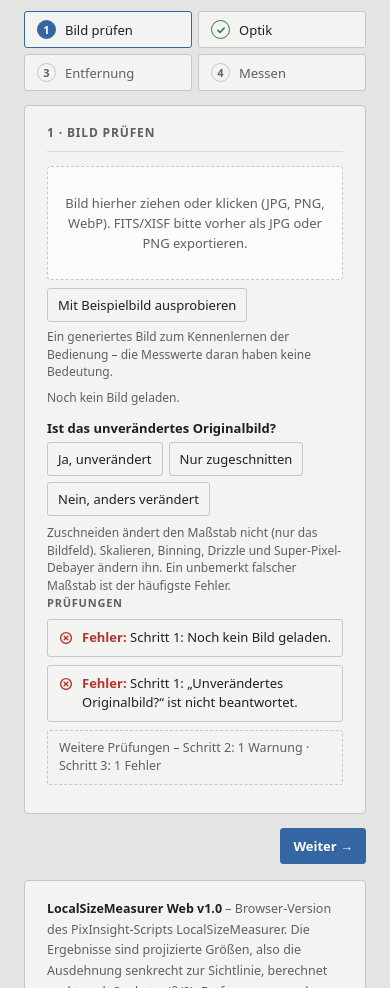
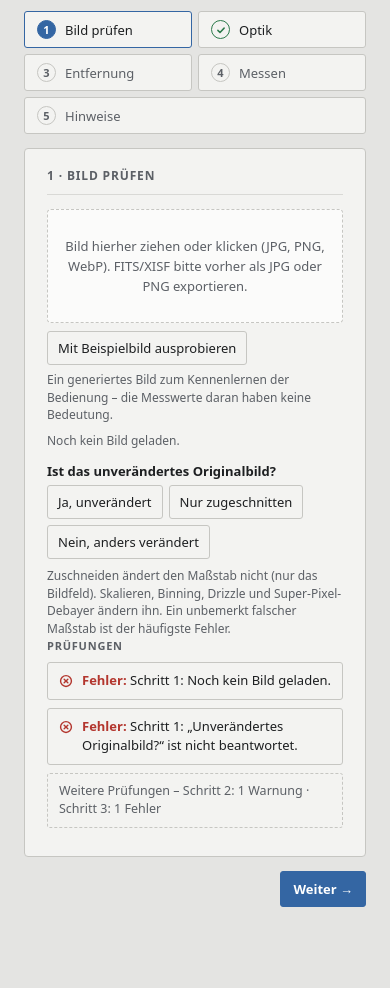
Before and after one commit to astromatz/localsizemeasurer, a plain HTML site: page index.html in a window 390 px wide. Shown: the part 112-1100 px from the top of the page. After the commit the page ends 1059 px from the top, so only its background shows below. Drawn offline with Linux system fonts and the light colour scheme.

Commit message:
Hinweise in eigenen Tab verschieben, Plate-Solve-Text kürzen
- Versionsinfo, Credits und Datenschutzhinweis aus dem Footer in
  einen eigenen 5. Tab "Hinweise" neben "Messen" verschoben
  (aufgeräumteres Layout, Schritt-Leiste und Navigation entsprechend
  erweitert)
- Plate-Solve-Hinweistext gekürzt und Dopplungen entfernt (Auflösung/
  Verkleinern/Export zusammengefasst), Link zu nova.astrometry.net
  bleibt erhalten

Co-Authored-By: Claude Sonnet 5 <noreply@anthropic.com>
Claude-Session: https://claude.ai/code/session_01UFRs1qGu8PumyASHUkgKKU

```diff
--- a/index.html
+++ b/index.html
@@ -109,7 +109,7 @@ kbd{background:var(--p2);border:1px solid var(--b);border-bottom-width:2px;borde
 <div><label>Sensor-Pixelbreite<span id="spOpt" class="opt"> (optional)</span></label><div class="u"><input id="sp" class="in" inputmode="decimal"><span>px</span></div><p class="why">Damit prüft die App, ob das Bild gebinnt, skaliert oder zugeschnitten wurde.</p></div></div>
 <div class="row"><div><label>Sensortyp</label><select id="col" class="in"><option value="c">Farbe (Bayer)</option><option value="m">Mono</option></select></div>
 <div id="dbw"><label>Debayer-Verfahren</label><select id="deb" class="in"><option value="">– bitte wählen –</option><option value="n">Normal (Bildbreite bleibt)</option><option value="s">Super-Pixel (halbe Breite)</option><option value="d">Drizzle</option></select><p class="why">Super-Pixel halbiert die Auflösung und verdoppelt die Pixelgröße.</p></div></div>
-<div class="row"><div><label>Bildskala aus deinem Plate-Solve (abtippen) <span class="opt">(optional)</span></label><div class="u"><input id="ps" class="in" inputmode="decimal" placeholder="z. B. 1,24"><span>″/px</span></div><p class="why">Die Bilddatei enthält diese Angabe nicht – bitte aus dem Ergebnis von ImageSolver, ASTAP oder astrometry.net übernehmen. Gilt nur, wenn das hochgeladene JPG/PNG in derselben Auflösung wie beim Lösen vorliegt (kein nachträgliches Verkleinern beim Export).</p><p class="hint">Noch nicht gelöst? <a href="https://nova.astrometry.net/upload" target="_blank" rel="noopener">Bei nova.astrometry.net</a> lässt sich ein Bild kostenlos astrometrisch lösen (außerhalb dieser App) – die dort angezeigte Bildskala kannst du anschließend hier eintragen.</p></div>
+<div class="row"><div><label>Bildskala aus deinem Plate-Solve (abtippen) <span class="opt">(optional)</span></label><div class="u"><input id="ps" class="in" inputmode="decimal" placeholder="z. B. 1,24"><span>″/px</span></div><p class="why">Deine Bilddatei trägt diese Angabe nicht – bitte aus ImageSolver, ASTAP oder astrometry.net übernehmen. Gilt nur, wenn das Bild seit dem Lösen nicht verkleinert wurde.</p><p class="hint">Noch nicht gelöst? <a href="https://nova.astrometry.net/upload" target="_blank" rel="noopener">Kostenlos bei nova.astrometry.net</a> (außerhalb dieser App).</p></div>
 <div><label class="chk" style="margin-top:34px"><input type="checkbox" id="psUse" class="in" disabled> Plate-Solve-Skala für die Messung verwenden</label><p class="hint">Nur verlässlich, wenn die Lösung nach dem letzten Skalieren oder Zuschneiden erstellt wurde und sich auf exakt dieses Bild bezieht.</p></div></div>
 <p class="hint">Alle Werte kannst du überschreiben.</p>
 <div class="tb" style="margin-top:10px"><button id="svP">Profil speichern</button><select id="ldP" style="width:auto"><option value="">Profil laden …</option></select></div>
@@ -151,9 +151,11 @@ kbd{background:var(--p2);border:1px solid var(--b);border-bottom-width:2px;borde
 
 <div class="nav"><button id="bk">← Zurück</button><button id="nx" class="pr">Weiter →</button></div>
 
-<div class="card ft" style="margin-top:16px"><b>LocalSizeMeasurer Web v1.0</b> – Browser-Version des PixInsight-Scripts LocalSizeMeasurer. Die Ergebnisse sind projizierte Größen, also die Ausdehnung senkrecht zur Sichtlinie, berechnet exakt nach 2 · d · tan(θ/2). Entfernungen und Katalogwerte sind Richtwerte mit Unsicherheit.<br><br>
+<div class="card hide" id="s5"><h2>5 · Hinweise</h2>
+<div class="ft"><b>LocalSizeMeasurer Web v1.0</b> – Browser-Version des PixInsight-Scripts LocalSizeMeasurer. Die Ergebnisse sind projizierte Größen, also die Ausdehnung senkrecht zur Sichtlinie, berechnet exakt nach 2 · d · tan(θ/2). Entfernungen und Katalogwerte sind Richtwerte mit Unsicherheit.<br><br>
 <b>Credits:</b> Idee und ursprünglicher Excel-Rechner von Rainer und Daniel – <a href="https://www.youtube.com/watch?v=s6AZzTCcYxc" target="_blank" rel="noopener">„Rechner! Ausdehnung pro Pixel in Kilometer bzw. Lichtjahre bei Mond Krater oder Planeten bestimmen“</a> (YouTube). Danke und Gruß an die beiden!<br><br>
 <b>Datenschutz:</b> Die App verarbeitet Bilder und Eingaben ausschließlich in deinem Browser. Sie überträgt keine Daten, setzt keine Cookies und lädt keine externen Dienste. Gespeicherte Optik-Profile liegen nur im lokalen Speicher deines Browsers und lassen sich dort jederzeit löschen. Auch die Wahl zwischen hellem und dunklem Design liegt nur im lokalen Speicher deines Browsers. Beim Aufruf der Seite verarbeitet der Hosting-Anbieter (GitHub Pages) technisch bedingt Zugriffsdaten wie die IP-Adresse; dafür gilt die Datenschutzerklärung von GitHub.</div>
+</div>
 </div>
 <script>
 // ===== Daten =====
@@ -338,8 +340,8 @@ function show(id,a,st){var h="",m={},any=0;
  $(id).innerHTML=h}
 function len(s){var d=Math.hypot(s.b.x-s.a.x,s.b.y-s.a.y);return s.t==="c"?2*d:d}
 // ===== UI =====
-function stBar(){var o=calc(),dn=[!!S.img&&S.orig!==null&&!(S.orig==="no"&&!$("chgT").value),o.sc>0,o.dkm>0,false];
-$("st").innerHTML=["Bild prüfen","Optik","Entfernung","Messen"].map(function(t,i){var a=i===S.step,d=dn[i]&&!a;
+function stBar(){var o=calc(),dn=[!!S.img&&S.orig!==null&&!(S.orig==="no"&&!$("chgT").value),o.sc>0,o.dkm>0,false,false];
+$("st").innerHTML=["Bild prüfen","Optik","Entfernung","Messen","Hinweise"].map(function(t,i){var a=i===S.step,d=dn[i]&&!a;
  return '<button type="button" class="'+(a?"on":d?"done":"")+'" data-g="'+i+'"'+(a?' aria-current="step"':'')+'><span class="n">'+(d?CHK:(i+1))+'</span><span>'+t+'</span></button>'}).join("")}
 function upd(){var o=calc(),tiles=[["Effektive Brennweite",fmt(o.efl)+" mm"],["Pixelgröße (Sensor)",fmt(o.px)+" µm"],["Effektive Pixelgröße",fmt(o.epx)+" µm"],["Maßstab aus Optik",fx(o.scOpt,4)+" ″/px"]];
 if(o.psOk)tiles.push(["Maßstab aus Plate-Solve",fx(o.ps,4)+" ″/px"]);
@@ -367,9 +369,9 @@ var c=checks();show("c1",c,1);show("c2",c,2);show("c3",c,3);$("chg").classList.t
 document.querySelectorAll("[data-o]").forEach(function(b){b.classList.toggle("sel",b.dataset.o===S.orig)});
 stBar();
 if(S.step===3){drawAll();results(c)}}
-function go(n){n=Math.max(0,Math.min(3,n));if(n>0&&!S.img){msg("Bitte zuerst ein Bild laden oder das Beispielbild verwenden.");n=0}
-S.step=n;for(var i=0;i<4;i++){$("s"+(i+1)).classList.toggle("hide",i!==S.step)}
-$("bk").style.visibility=S.step?"visible":"hidden";$("nx").style.visibility=S.step<3?"visible":"hidden";if(S.step===3)setTimeout(function(){fit();upd()},0);else upd()}
+function go(n){n=Math.max(0,Math.min(4,n));if(n>0&&!S.img){msg("Bitte zuerst ein Bild laden oder das Beispielbild verwenden.");n=0}
+S.step=n;for(var i=0;i<5;i++){$("s"+(i+1)).classList.toggle("hide",i!==S.step)}
+$("bk").style.visibility=S.step?"visible":"hidden";$("nx").style.visibility=S.step<4?"visible":"hidden";if(S.step===3)setTimeout(function(){fit();upd()},0);else upd()}
 // ===== Canvas =====
 var cv=$("cv"),g=cv.getContext("2d");
 function fit(){if(!S.img)return;var w=cv.clientWidth||900,hh=Math.max(420,Math.min(760,window.innerHeight-300));cv.width=w;cv.height=hh;S.v.s=Math.min(w/S.img.w,hh/S.img.h);S.v.x=(w-S.img.w*S.v.s)/2;S.v.y=(hh-S.img.h*S.v.s)/2;drawAll()}
```
